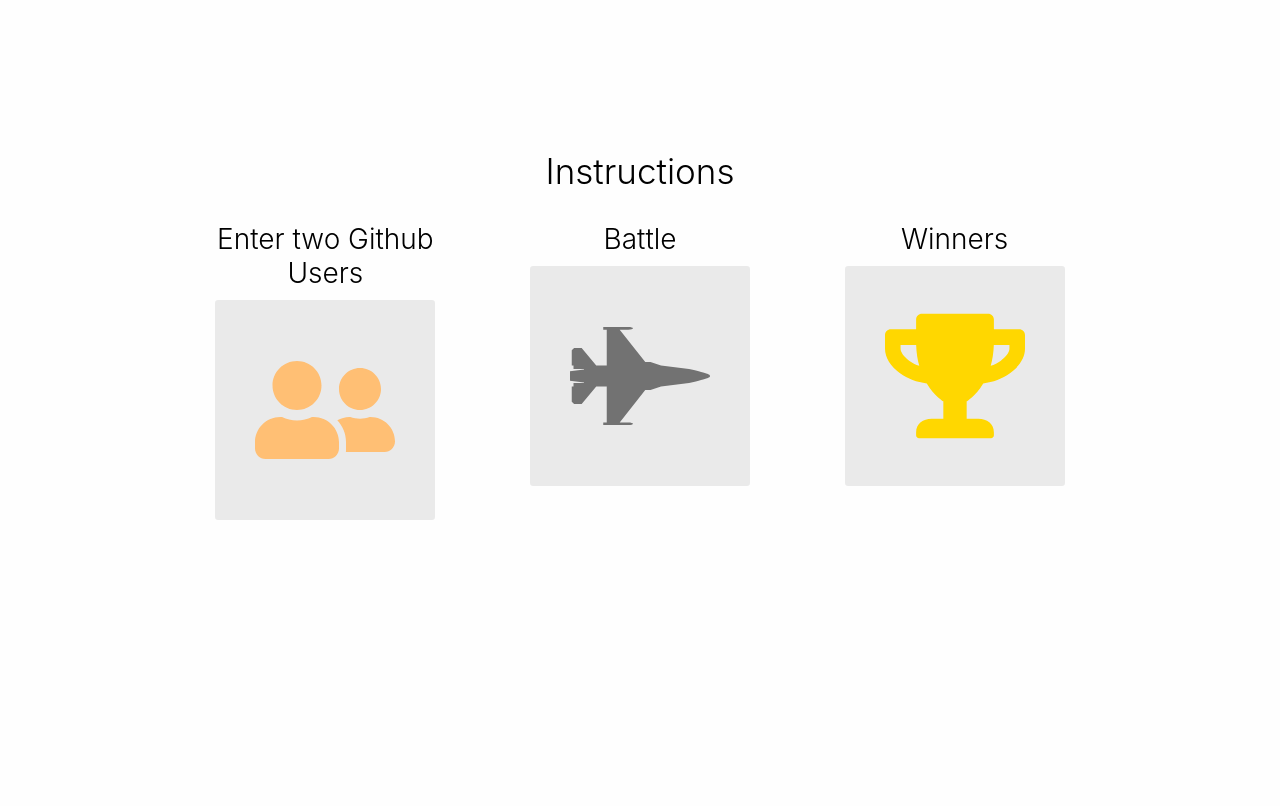
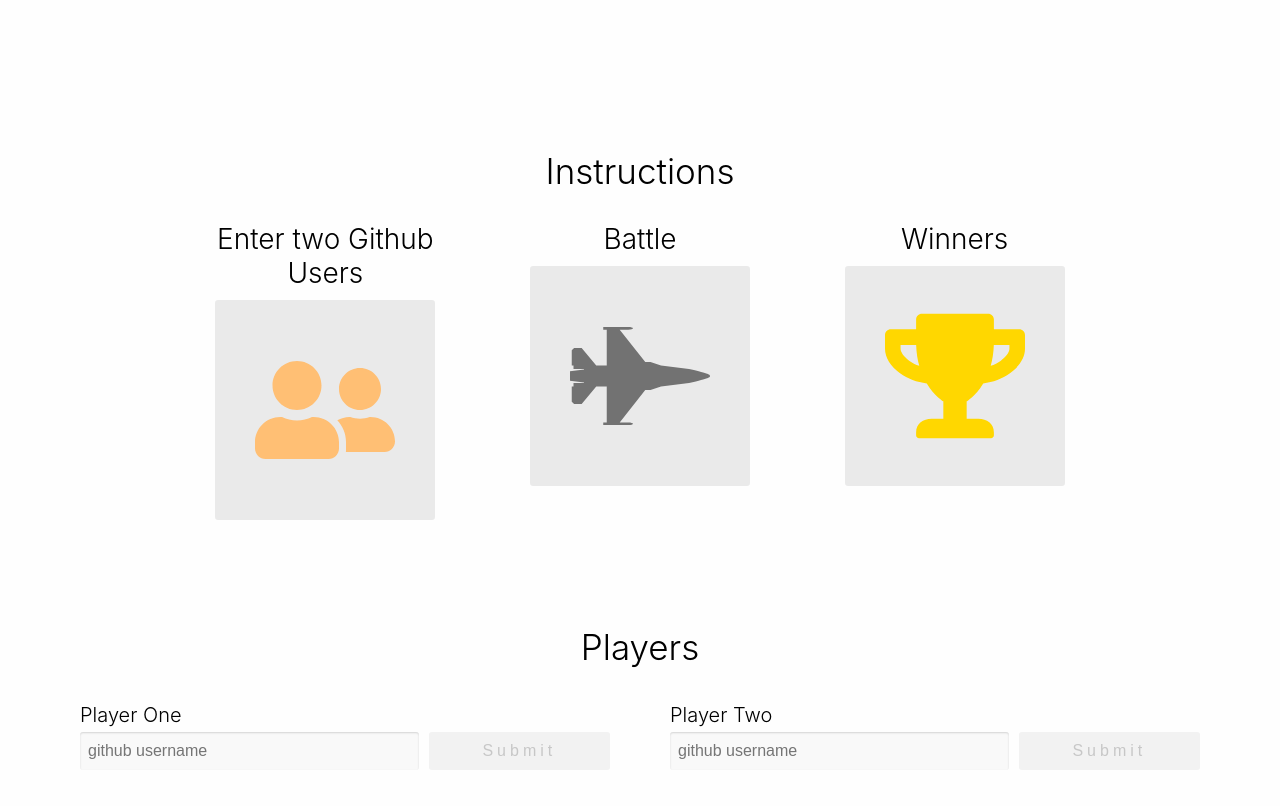
Before and after one commit to tjgillweb/Github-Battle, a React app: page / in a window 1280 px wide. Built offline with nearby package versions, Linux system fonts and the light colour scheme.

Commit message:
Render PlayerInput

```diff
--- a/app/components/Battle.js
+++ b/app/components/Battle.js
@@ -81,11 +81,44 @@
     label: PropTypes.string.isRequired
 }
 export default class Battle  extends React.Component {
+    constructor(props){
+        super(props)
+
+        this.state = {
+            playerOne: null,
+            playerTwo: null
+        }
+
+        this.handleSubmit = this.handleSubmit.bind(this)
+    }
+    handleSubmit(id, player){
+        this.setState({
+            [id]: player
+        })
+    }
     render(){
+        const { playerOne, playerTwo } = this.state
         return (
             <React.Fragment>
                 <Instructions />
-
+                <div className='players-container'>
+                    <h1 className='center-text header-lg'>Players</h1>
+                    <div className='row space-around'>
+                    {/* get the input field if player is null */}
+                    {playerOne === null && (
+                        <PlayerInput
+                            label='Player One'
+                            onSubmit={(player) => this.handleSubmit('playerOne', player)}
+                        />
+                    )}
+                    {playerTwo === null && (
+                        <PlayerInput
+                            label='Player Two'
+                            onSubmit={(player) => this.handleSubmit('playerTwo', player)}
+                        />
+                    )}
+                    </div>
+                </div>
             </React.Fragment>
         )
     }
--- a/app/index.css
+++ b/app/index.css
@@ -207,3 +207,7 @@
   background: #f2f2f2;
   color: #c7c7c7;
 }
+
+.players-container{
+  margin: 100px 0;
+}
```
